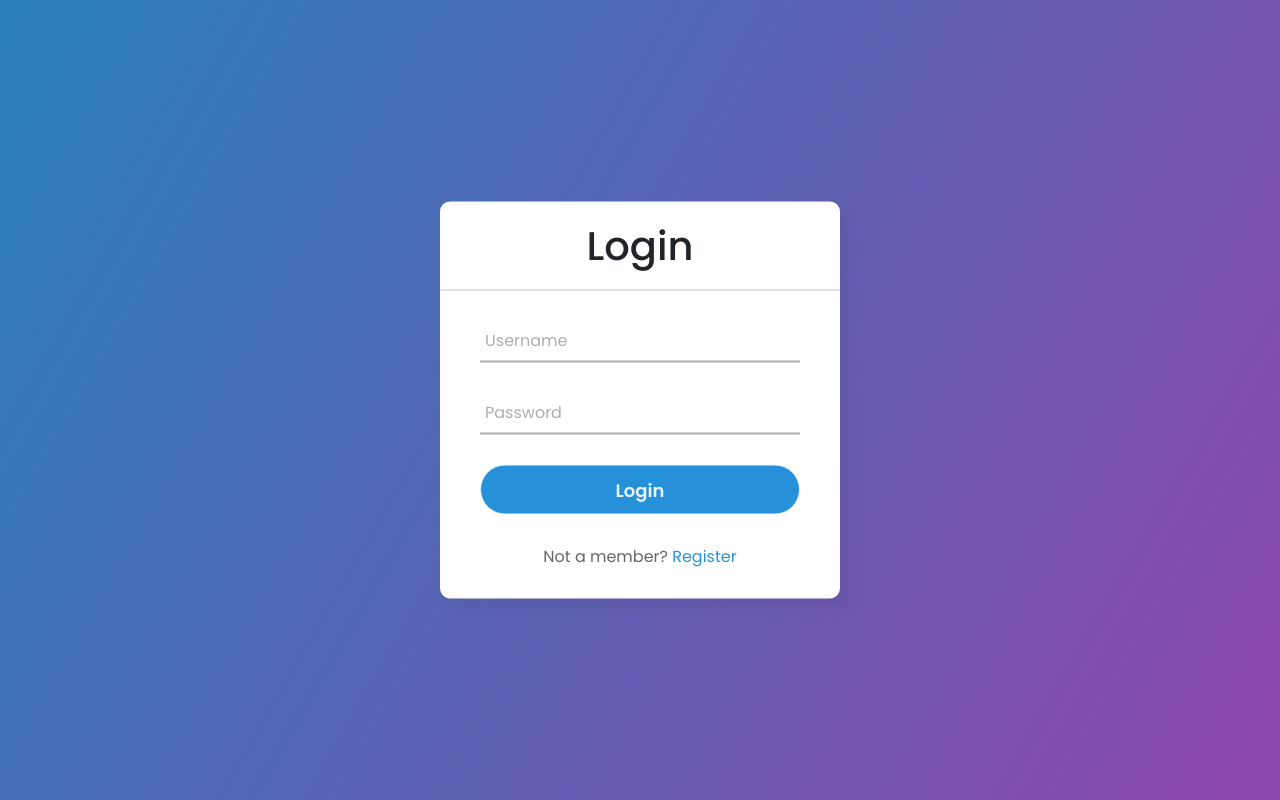
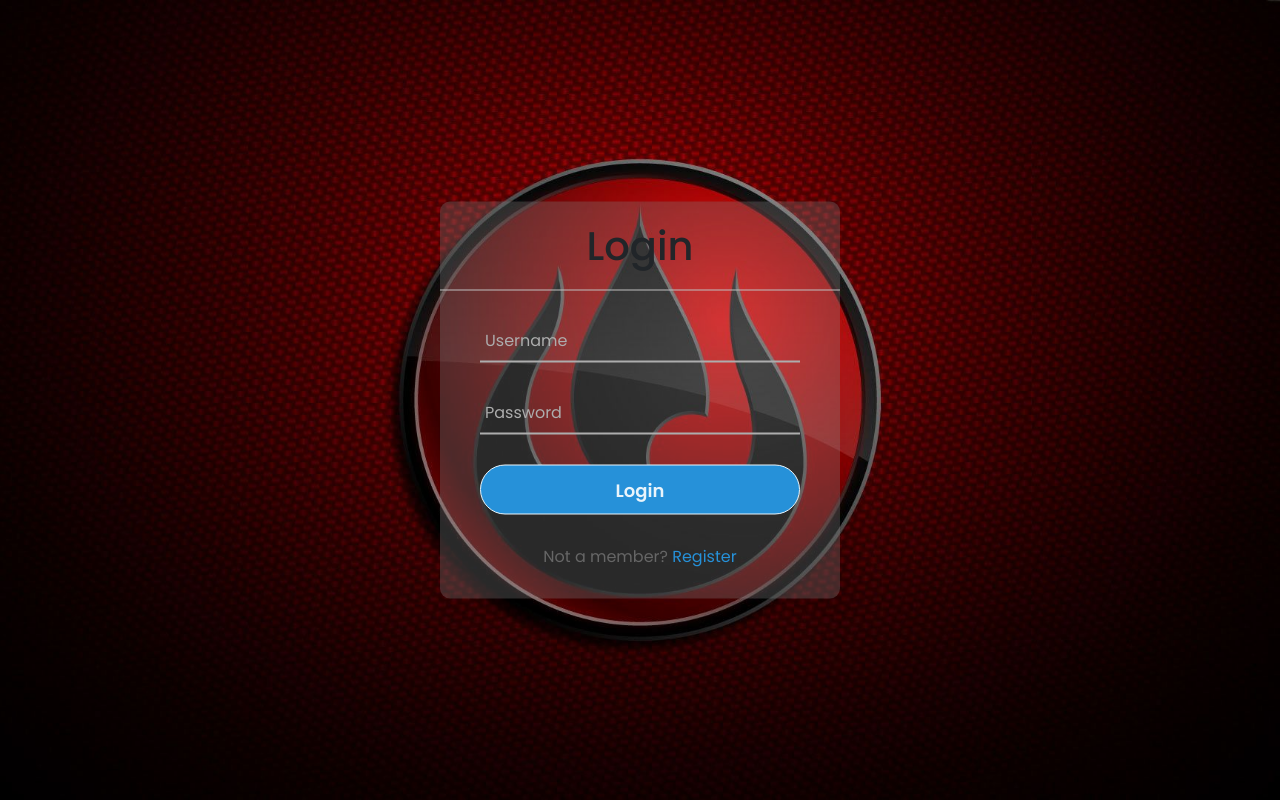
Before and after one commit to jheiser41261/Project2_Hawky, an Angular app in the folder src/main/resources/hawky-application/: page / in a window 1280 px wide. Built offline with nearby package versions, Linux system fonts and the light colour scheme; no server answers.

Commit message:
Additional styling

```diff
--- a/src/main/resources/hawky-application/src/app/components/posts/post-container/post-container.component.css
+++ b/src/main/resources/hawky-application/src/app/components/posts/post-container/post-container.component.css
@@ -15,3 +15,10 @@
     border-radius: 3px;
     border-color: black;
 }
+
+.photo-btn {
+    font-family: 'Cinzel', serif;
+    color: white;
+    background-color: rgb(90, 0, 0);
+    width: 100%;
+}
--- a/src/main/resources/hawky-application/src/app/components/posts/post-container/post-container.component.html
+++ b/src/main/resources/hawky-application/src/app/components/posts/post-container/post-container.component.html
@@ -14,7 +14,7 @@
                 <div>{{post.message}}</div>
             </div>
 
-            <button (click)="getPhotosByPost(post.postId)">Load Photo</button>
+            <button class="photo-btn" (click)="getPhotosByPost(post.postId)">Load Photo</button>
 
             <div *ngIf="hasPhoto && post.postId == photoPost">
                 <img src={{photoUrl}} style="max-width: 400px;">
--- a/src/main/resources/hawky-application/src/app/components/sessions/login/login.component.css
+++ b/src/main/resources/hawky-application/src/app/components/sessions/login/login.component.css
@@ -5,12 +5,13 @@
   box-sizing: border-box;
   font-family: "Poppins", sans-serif;
 }
+
 body{
-  margin: 0;
-  padding: 0;
-  background: linear-gradient(120deg,#2980b9, #8e44ad);
-  height: 100vh;
-  overflow: hidden;
+  background-image: url(../../../images/bg3.jpg);
+    background-repeat: no-repeat;
+    background-position: center;
+    background-attachment: fixed;
+    background-size: cover;
 }
 .center{
   position: absolute;
@@ -21,6 +22,7 @@ body{
   background: white;
   border-radius: 10px;
   box-shadow: 10px 10px 15px rgba(0,0,0,0.05);
+  background-color: rgba(124, 124, 124, .33);
 }
 .center h1{
   text-align: center;
@@ -111,3 +113,8 @@ input[type="submit"]:hover{
 .signup_link a:hover{
   text-decoration: underline;
 }
+
+.tile {
+  font-family: 'Cinzel', serif;
+  font-weight: bolder;
+}
--- a/src/main/resources/hawky-application/src/app/components/sessions/login/login.component.html
+++ b/src/main/resources/hawky-application/src/app/components/sessions/login/login.component.html
@@ -8,7 +8,7 @@
   </head>
   <body>
     <div class="center">
-      <h1>Login</h1>
+      <h1 class="title">Login</h1>
       <form method="post">
 
         <div class="txt_field">
--- a/src/main/resources/hawky-application/src/app/components/sessions/register/register.component.css
+++ b/src/main/resources/hawky-application/src/app/components/sessions/register/register.component.css
@@ -11,7 +11,11 @@ body{
   justify-content: center;
   align-items: center;
   padding: 10px;
-  background: linear-gradient(135deg, #71b7e6, #9b59b6);
+  background-image: url(../../../images/bg3.jpg);
+    background-repeat: no-repeat;
+    background-position: center;
+    background-attachment: fixed;
+    background-size: cover;
 }
 .container{
   max-width: 700px;
@@ -20,6 +24,7 @@ body{
   padding: 25px 30px;
   border-radius: 5px;
   box-shadow: 0 5px 10px rgba(0,0,0,0.15);
+  background-color: rgba(124, 124, 124, .33);
 }
 .container .title{
   font-size: 25px;
```
